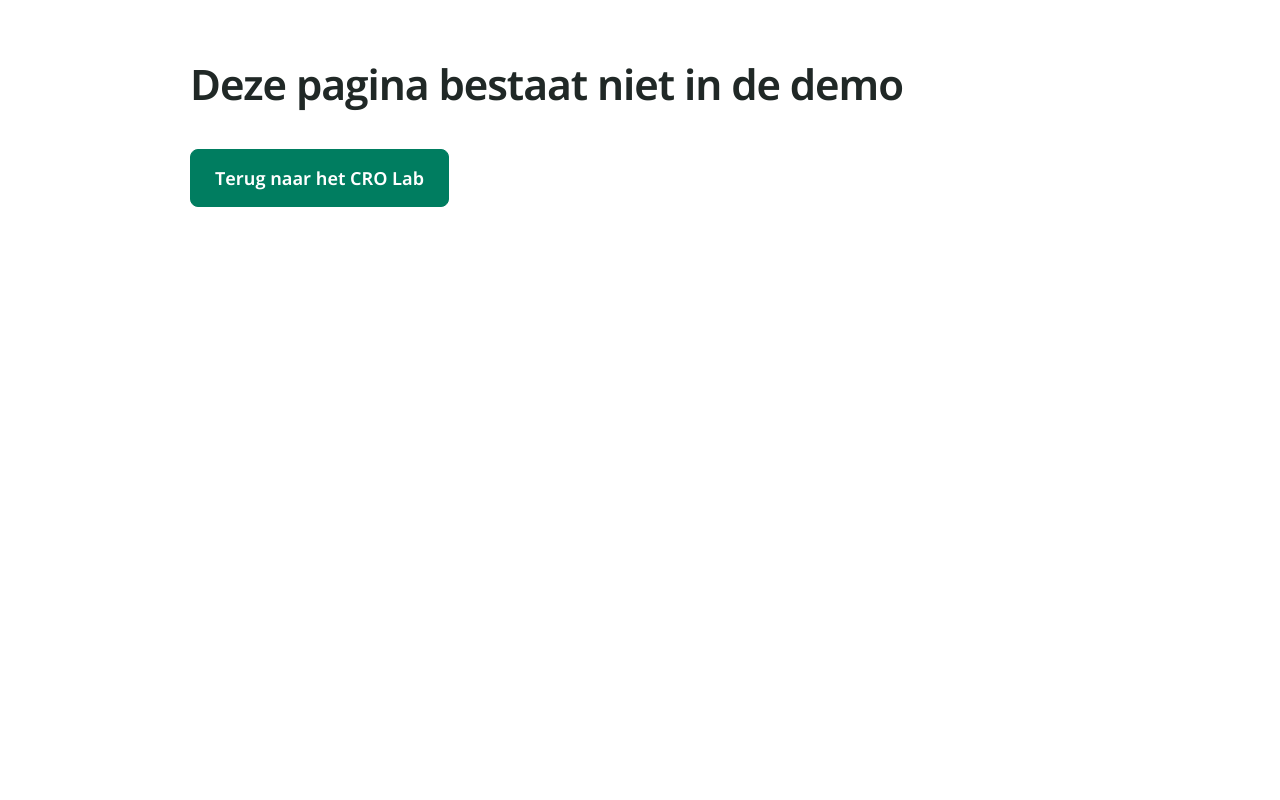
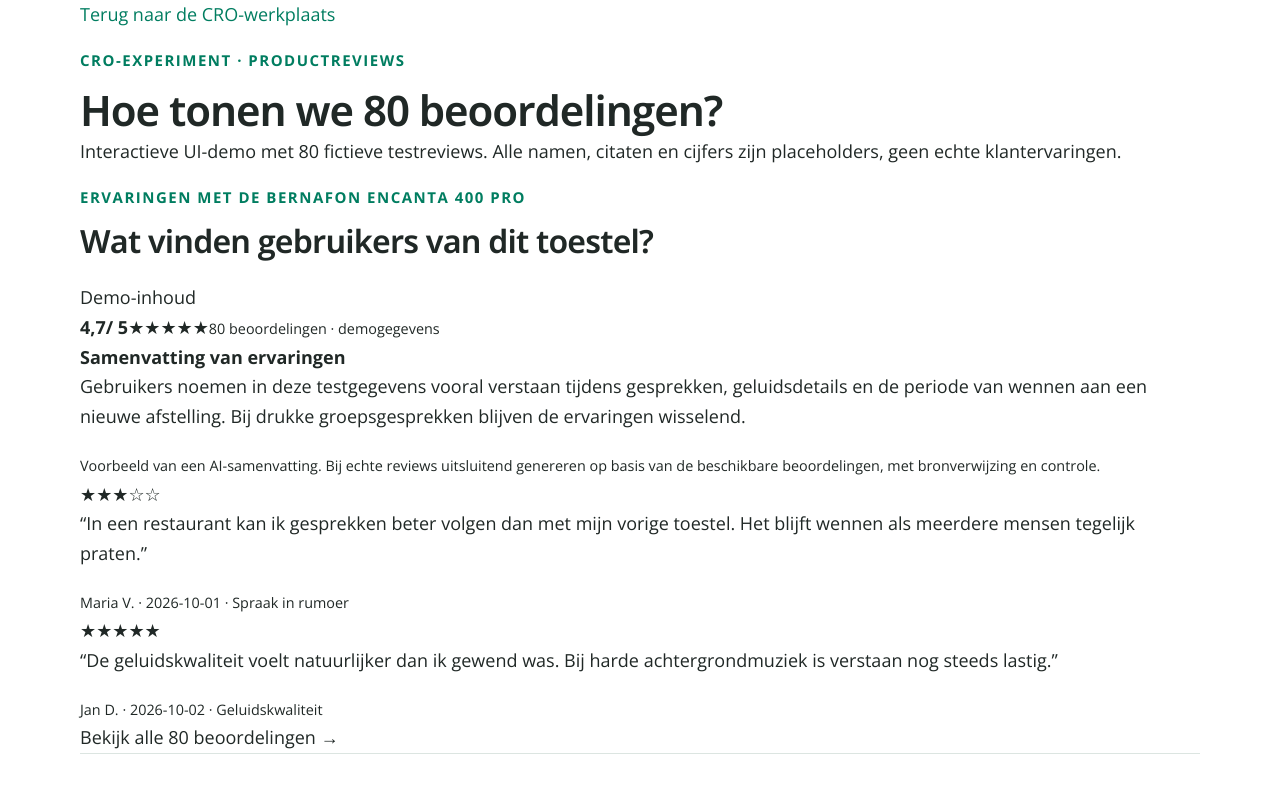
Before and after one commit to jo0stjo0st/oogvoororen-cro, a Next.js app: page /experimenten/reviews in a window 1280 px wide. Before the commit this address had no page. Shown: the top 800 px of the page. Built offline with nearby package versions, Linux system fonts and the light colour scheme.

Commit message:
Add interactive 80-review CRO demo with AI summary placeholder, filters and modal

```diff
--- /dev/null
+++ b/src/app/experimenten/reviews/page.tsx
@@ -0,0 +1,57 @@
+"use client";
+import Link from "next/link";
+import { useEffect, useState } from "react";
+
+type Review={id:number;name:string;rating:number;date:string;topic:string;text:string};
+const topics=["Spraak in rumoer","Geluidskwaliteit","Comfort","Gebruik en bediening"];
+const samples=[
+  "In een restaurant kan ik gesprekken beter volgen dan met mijn vorige toestel. Het blijft wennen als meerdere mensen tegelijk praten.",
+  "De geluidskwaliteit voelt natuurlijker dan ik gewend was. Bij harde achtergrondmuziek is verstaan nog steeds lastig.",
+  "Ik draag de toestellen de hele dag. De eerste dagen moest ik aan het geluid wennen, maar na de afstelling gaat het prettig.",
+  "De bediening is duidelijk en de instellingen zijn gemakkelijk aan te passen. Telefoneren werkt voor mij goed.",
+  "Ik hoor meer kleine geluiden in huis. Dat is prettig, maar sommige geluiden waren in het begin wat fel.",
+  "Bij gesprekken met familie merk ik verschil. In grote groepen blijft het afhankelijk van waar iedereen zit.",
+  "Het kostte tijd om de juiste afstelling te vinden. Inmiddels ervaar ik meer rust bij het luisteren.",
+  "Muziek klinkt voller dan bij mijn oude hoorapparaat. Ik ben vooral tevreden over de details."
+];
+const reviews:Review[]=Array.from({length:80},(_,i)=>({id:i+1,name:["Maria V.","Jan D.","Annie B.","Peter K.","Els M.","Robert S.","Ingrid P.","Herman L."][i%8],rating:i%13===0?3:i%5===0?4:5,date:`2026-${String(10-Math.floor(i/12)).padStart(2,"0")}-${String(1+(i%27)).padStart(2,"0")}`,topic:topics[i%4],text:samples[i%8]}));
+const average=(reviews.reduce((a,r)=>a+r.rating,0)/reviews.length).toFixed(1).replace(".",",");
+function Stars({rating}:{rating:number}){return <span className="cro-reviews-stars" aria-label={rating+" van 5 sterren"}>{"★".repeat(rating)}{"☆".repeat(5-rating)}</span>}
+export default function ReviewsExperiment(){
+ const [open,setOpen]=useState(false);
+ const [topic,setTopic]=useState("Alle onderwerpen");
+ const [rating,setRating]=useState("Alle scores");
+ const [sort,setSort]=useState("recent");
+ const [visible,setVisible]=useState(8);
+ useEffect(()=>{document.body.style.overflow=open?"hidden":"";return()=>{document.body.style.overflow=""}},[open]);
+ useEffect(()=>{const key=(e:KeyboardEvent)=>{if(e.key==="Escape")setOpen(false)};window.addEventListener("keydown",key);return()=>window.removeEventListener("keydown",key)},[]);
+ const filtered=reviews.filter(r=>(topic==="Alle onderwerpen"||r.topic===topic)&&(rating==="Alle scores"||r.rating===Number(rating))).sort((a,b)=>sort==="high"?b.rating-a.rating:sort==="low"?a.rating-b.rating:b.date.localeCompare(a.date));
+ const openAll=()=>{setOpen(true);setVisible(8)};
+ return <main className="wide cro-reviews-page">
+  <p><Link href="/">Terug naar de CRO-werkplaats</Link></p>
+  <p className="eyebrow">CRO-experiment · productreviews</p>
+  <h1>Hoe tonen we 80 beoordelingen?</h1>
+  <p>Interactieve UI-demo met 80 fictieve testreviews. Alle namen, citaten en cijfers zijn placeholders, geen echte klantervaringen.</p>
+  <section className="cro-reviews-card" aria-label="Voorbeeld van reviews op de productpagina">
+   <div className="cro-reviews-head"><div><p className="eyebrow">Ervaringen met de Bernafon Encanta 400 Pro</p><h2>Wat vinden gebruikers van dit toestel?</h2></div><span className="cro-reviews-demo">Demo-inhoud</span></div>
+   <div className="cro-reviews-summary">
+    <div className="cro-reviews-score"><strong>{average}<span>/ 5</span></strong><Stars rating={5}/><small>80 beoordelingen · demogegevens</small></div>
+    <div className="cro-reviews-insights"><strong>Samenvatting van ervaringen</strong><p>Gebruikers noemen in deze testgegevens vooral verstaan tijdens gesprekken, geluidsdetails en de periode van wennen aan een nieuwe afstelling. Bij drukke groepsgesprekken blijven de ervaringen wisselend.</p><small>Voorbeeld van een AI-samenvatting. Bij echte reviews uitsluitend genereren op basis van de beschikbare beoordelingen, met bronverwijzing en controle.</small></div>
+   </div>
+   <div className="cro-reviews-preview">{reviews.slice(0,2).map(r=><article key={r.id}><Stars rating={r.rating}/><p>“{r.text}”</p><small>{r.name} · {r.date} · {r.topic}</small></article>)}</div>
+   <button className="cro-reviews-button" onClick={openAll}>Bekijk alle 80 beoordelingen <span aria-hidden="true">→</span></button>
+  </section>
+  <section className="section"><h2>Wat gebeurt er bij een klik?</h2><p>Op desktop opent een ruim reviewvenster. Op mobiel neemt dit vrijwel het volledige scherm in. Bezoekers kunnen filteren op onderwerp of score, sorteren en steeds acht beoordelingen extra laden, zonder de productpagina te verlaten.</p></section>
+  {open&&<div className="cro-reviews-overlay" onMouseDown={e=>{if(e.target===e.currentTarget)setOpen(false)}}>
+   <section role="dialog" aria-modal="true" aria-labelledby="reviews-dialog-title" className="cro-reviews-dialog">
+    <div className="cro-reviews-dialog-header"><div><span className="cro-reviews-demo">Demo-inhoud</span><h2 id="reviews-dialog-title">Alle beoordelingen ({filtered.length})</h2><p><strong>{average}/5</strong> · 80 beoordelingen van dit toestel</p></div><button className="cro-reviews-close" onClick={()=>setOpen(false)} aria-label="Sluit beoordelingen">×</button></div>
+    <div className="cro-reviews-filters">
+     <label>Onderwerp<select value={topic} onChange={e=>{setTopic(e.target.value);setVisible(8)}}>{["Alle onderwerpen",...topics].map(t=><option key={t}>{t}</option>)}</select></label>
+     <label>Beoordeling<select value={rating} onChange={e=>{setRating(e.target.value);setVisible(8)}}><option>Alle scores</option>{[5,4,3,2,1].map(n=><option key={n} value={n}>{n} sterren</option>)}</select></label>
+     <label>Sorteren<select value={sort} onChange={e=>setSort(e.target.value)}><option value="recent">Nieuwste eerst</option><option value="high">Hoogste score</option><option value="low">Laagste score</option></select></label>
+    </div>
+    <div className="cro-reviews-dialog-list">{filtered.slice(0,visible).map(r=><article key={r.id}><Stars rating={r.rating}/><p>{r.text}</p><small>{r.name} · {r.date} · {r.topic}</small></article>)}{filtered.length===0&&<p>Geen beoordelingen voor deze filters.</p>}{visible<filtered.length&&<button className="cro-reviews-button" onClick={()=>setVisible(v=>v+8)}>Laad 8 beoordelingen meer ({Math.min(visible,filtered.length)} van {filtered.length})</button>}</div>
+   </section>
+  </div>}
+ </main>;
+}
```
